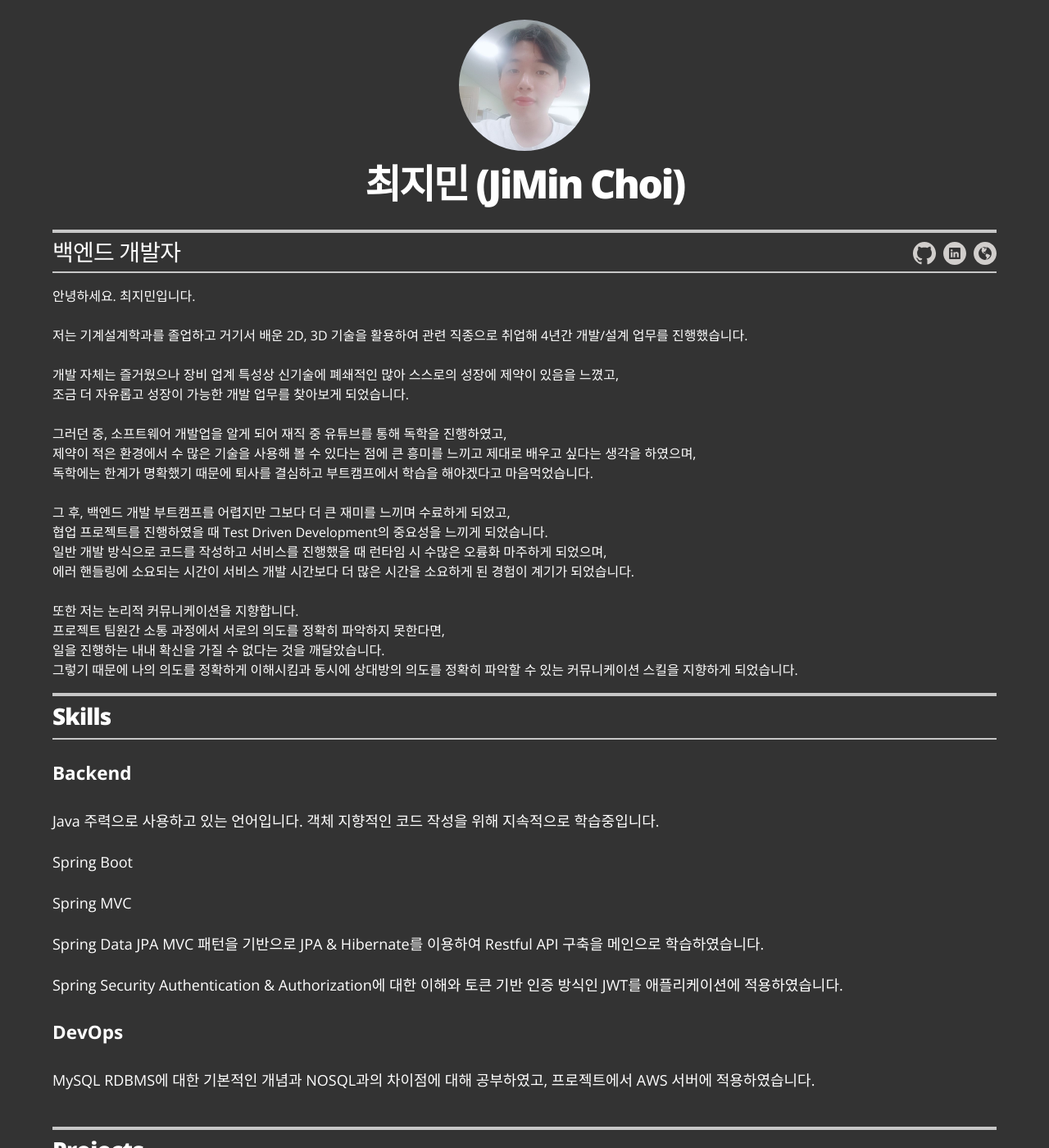
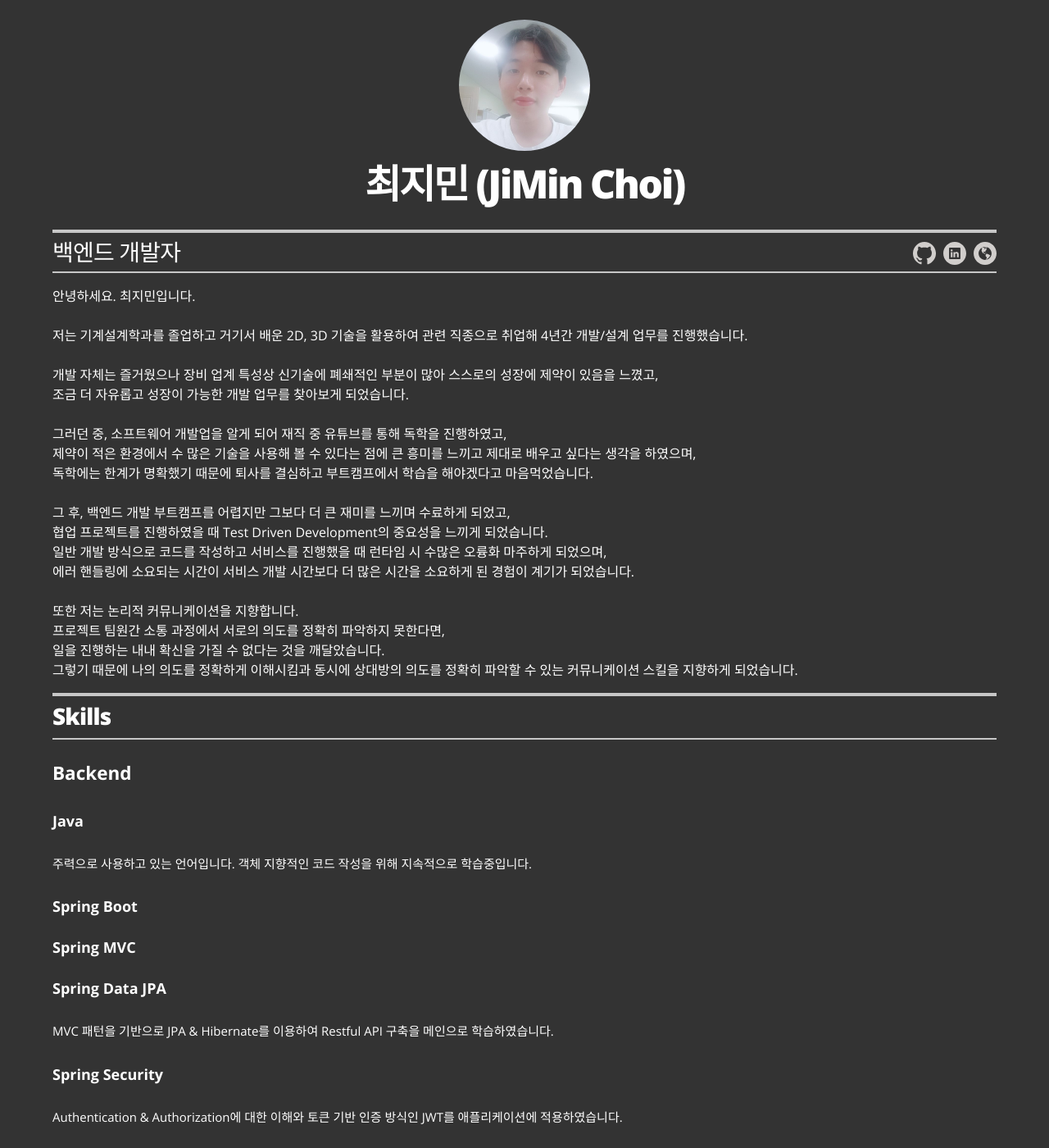
Before and after one commit to tlskals/tlskals.github.io, a Jekyll site: the page built from index.html, in a window 1280 px wide and 1400 px high. Shown: the whole window at 82% size. Built offline with Jekyll 4.4.1, drawn with Linux system fonts in a browser that asks for light colours; some of the changed text lies outside the part shown.

Commit message:
Skills & Projects 수정

```diff
--- a/_config.yml
+++ b/_config.yml
@@ -27,7 +27,7 @@ resume_header_intro: "<p>안녕하세요. 최지민입니다.
 
 <br><br>저는 기계설계학과를 졸업하고 거기서 배운 2D, 3D 기술을 활용하여 관련 직종으로 취업해 4년간 개발/설계 업무를 진행했습니다.
 
-<br><br>개발 자체는 즐거웠으나 장비 업계 특성상 신기술에 폐쇄적인 많아 스스로의 성장에 제약이 있음을 느꼈고,
+<br><br>개발 자체는 즐거웠으나 장비 업계 특성상 신기술에 폐쇄적인 부분이 많아 스스로의 성장에 제약이 있음을 느꼈고,
 <br>조금 더 자유롭고 성장이 가능한 개발 업무를 찾아보게 되었습니다.
 
 <br><br>그러던 중, 소프트웨어 개발업을 알게 되어 재직 중 유튜브를 통해 독학을 진행하였고,
--- a/_layouts/resume.html
+++ b/_layouts/resume.html
@@ -60,7 +60,7 @@
           {% for skill in site.data.skills %}
           <div class="resume-item">
             <h2 class="resume-item">{{ skill.category }}</h2>
-            <p class="resume-item-details">{{ skill.skill }}</p>
+            <h4 class="resume-item-details">{{ skill.skill }}</h4>
             <p class="resume-item-copy">{{ skill.description }}</p>
           </div>
           {% endfor %}
```
Also changed, not shown: _data/skills.yml (+4 -4 lines).
